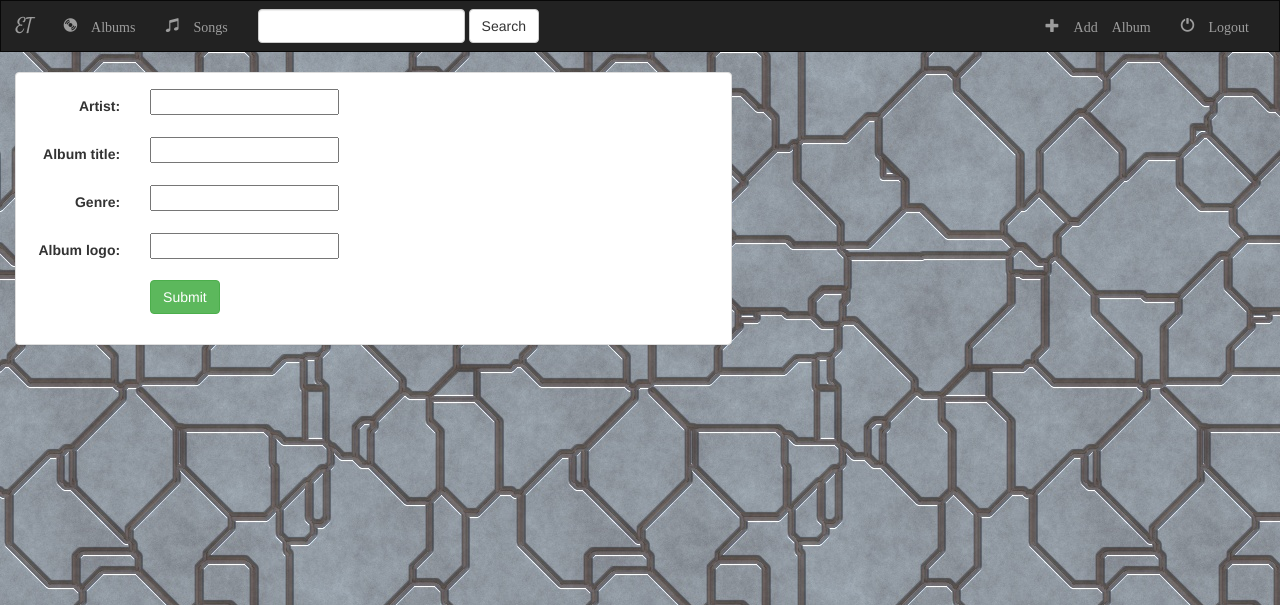
After one commit to et4891/django-tutorial-beginner, a Django app: page /music/album/add/ in a window 1280 px wide. The commit adds this page. Shown: the top 605 px of the page. Run offline with Django 3.2, Linux system fonts and the light colour scheme; some libraries are stand-ins or nearby versions.

Commit message:
video 31 model and CreateView

```diff
--- a/music/models.py
+++ b/music/models.py
@@ -12,7 +12,7 @@ class Album(models.Model):
     album_logo = models.CharField(max_length=1000)
 
     def get_absolute_url(self):
-        return reverse('music/detail.html', kwargs={'pk': self.pk})
+        return reverse('detail', kwargs={'pk': self.pk})
 
     def __str__(self):
         return self.artist + '-' + self.album_title + ' (id-' + str(self.id) + ')'
--- /dev/null
+++ b/music/templates/music/album_form.html
@@ -0,0 +1,25 @@
+{% extends 'music/base.html' %}
+{% block title %}Add a New Album{% endblock %}
+{% block body %}
+
+<div class="container-fluid">
+<div class="row">
+    <div class="col-sm-12 col-md-7">
+        <div class="panel panel-default">
+            <div class="panel-body">
+                <form action="" class="form-horizontal" method="post" enctype="multipart/form-data">
+                    {% csrf_token %}
+                    {% include 'music/form-template.html' %}
+                    <div class="form-group">
+                        <div class="col-sm-offset-2 col-sm-10">
+                            <button type="submit" class="btn btn-success">Submit</button>
+                        </div>
+                    </div>
+                </form>
+            </div>
+        </div>
+    </div>
+</div>
+</div>
+
+{% endblock %}
--- a/music/templates/music/base.html
+++ b/music/templates/music/base.html
@@ -39,7 +39,7 @@
             </form>
 
             <ul class="nav navbar-nav navbar-right">
-                <li class=""><a href="{% url 'index' %}"><span class="glyphicon glyphicon-plus" aria-hidden="true"> Add Album</span></a>
+                <li class=""><a href="{% url 'album-add' %}"><span class="glyphicon glyphicon-plus" aria-hidden="true"> Add Album</span></a>
                 </li>
                 <li class=""><a href="{% url 'index' %}"><span class="glyphicon glyphicon-off" aria-hidden="true"> Logout</span></a>
                 </li>
--- /dev/null
+++ b/music/templates/music/form-template.html
@@ -0,0 +1,9 @@
+{% for field in form %}
+    <div class="form-group">
+        <div class="col-sm-offset-2 col-sm-10">
+            <span class="text-danger small">{{ field.errors }}</span>
+        </div>
+        <label class="control-label col-sm-2">{{ field.label_tag }}</label>
+        <div class="col-sm-10">{{ field }}</div>
+    </div>
+{% endfor %}
--- a/music/views.py
+++ b/music/views.py
@@ -18,4 +18,4 @@ class DetailView(generic.DetailView):
 
 class AlbumCreate(CreateView):
     model = Album
-    fields = ['artist', 'album_titie', 'genre', 'album_logo']
+    fields = ['artist', 'album_title', 'genre', 'album_logo']
```
Also changed, not shown: db.sqlite3, 1 other file.
